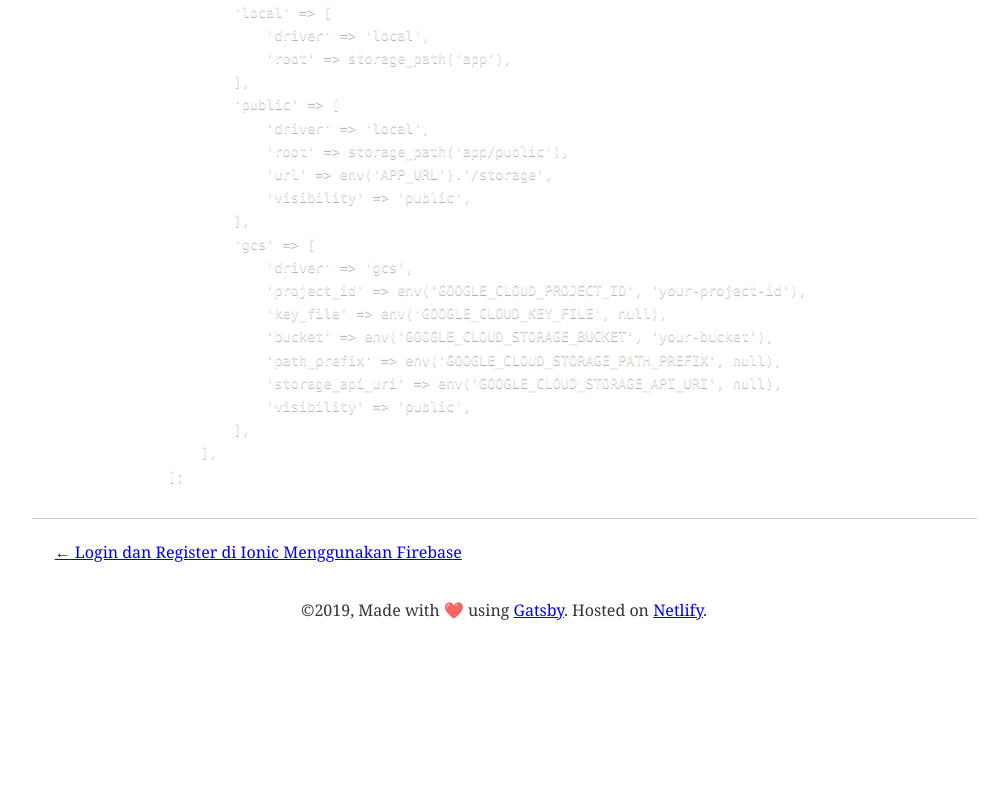
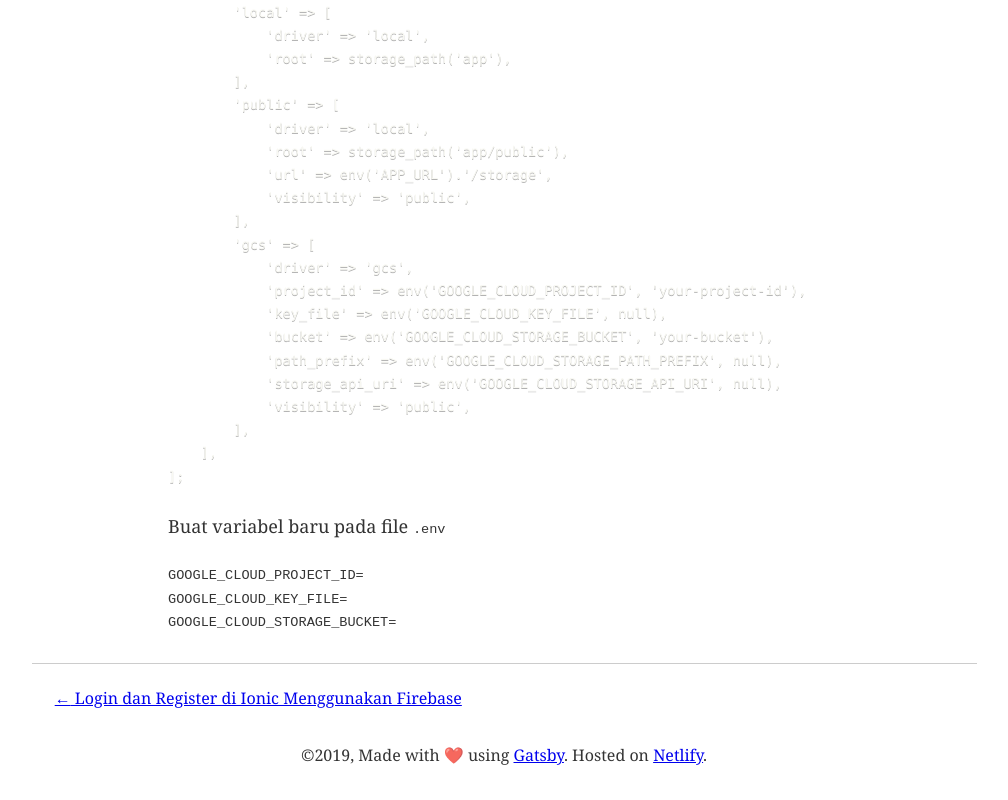
Before and after one commit to andriyandriyan/andriyandriyan.com, a Gatsby site: page /upload-file-ke-firebase-storage-menggunakan-lumen/upload-file-ke-firebase-storage-menggunakan-lumen/ in a window 1280 px wide. Shown: the part 2447-3247 px from the top of the page, without its empty margins (136-1144 px from the left). Before the commit the page ends 3101 px from the top, so only its background shows below. Built offline with nearby package versions, Linux system fonts and the light colour scheme; Gatsby itself is replaced by a stand-in of ours; some packages are replaced by stand-ins of ours; code samples lack their colours; what typography-theme-doelger would draw is missing.

Commit message:
Update from Forestry.io andriy.andriyan1@gmail.com updated content/blog/upload-file-ke-firebase-storage-menggunakan-lumen/upload-file-ke-firebase-storage-menggunakan-lumen.md

````diff
--- a/content/blog/upload-file-ke-firebase-storage-menggunakan-lumen/upload-file-ke-firebase-storage-menggunakan-lumen.md
+++ b/content/blog/upload-file-ke-firebase-storage-menggunakan-lumen/upload-file-ke-firebase-storage-menggunakan-lumen.md
@@ -102,3 +102,11 @@ return [
     ],
 ];
 ```
+
+Buat variabel baru pada file `.env`
+
+```
+GOOGLE_CLOUD_PROJECT_ID=
+GOOGLE_CLOUD_KEY_FILE=
+GOOGLE_CLOUD_STORAGE_BUCKET=
+```
````
